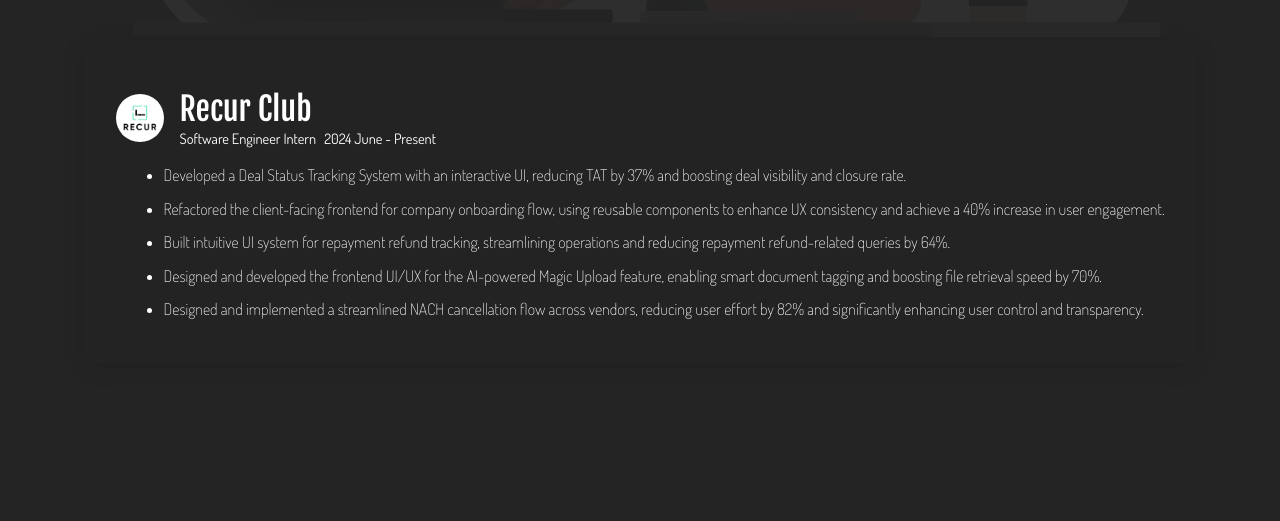
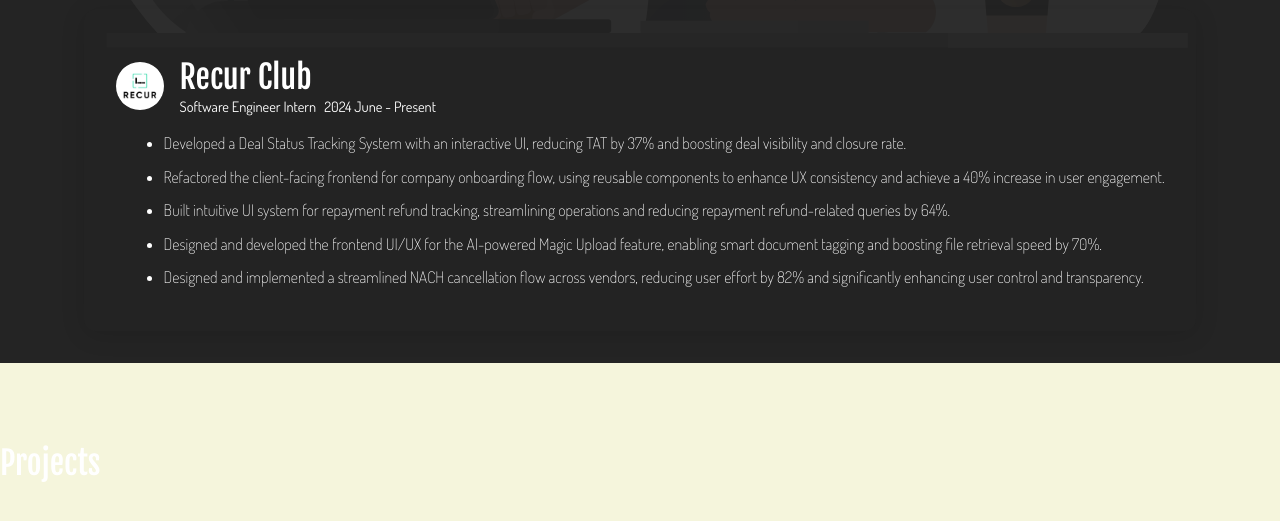
Before and after one commit to dimssu/Dissu-Portfolio, a React (Vite) app: page / in a window 1280 px wide. Shown: the part 815-1336 px from the top of the page. Before the commit the page ends 1242 px from the top, so only its background shows below. Built offline with nearby package versions, Linux system fonts and the light colour scheme.

Commit message:
Pojects section addded

```diff
--- /dev/null
+++ b/src/Components/Projects/Projects.module.scss
@@ -0,0 +1,20 @@
+.ProjectsContainer {
+    display: flex;
+    align-items: center;
+    justify-content: center;
+    width: 100%;
+    height:200px;
+    background-color: beige;
+}
+
+.ProjectsTitle {
+    width: 50%;
+    font-family: 'Fjalla One', sans-serif;
+    font-size: 2rem;
+    color: #fff;
+}
+
+.Projects {
+    width: 50%;
+    display: flex;
+}
--- /dev/null
+++ b/src/Components/Projects/Projects.tsx
@@ -0,0 +1,16 @@
+import styles from './Projects.module.scss';
+
+const Projects = () => {
+  return (
+    <div className={styles.ProjectsContainer}>
+      <div className={styles.ProjectsTitle}>
+        Projects
+      </div>
+      <div className={styles.Projects}>
+
+      </div>
+    </div>
+  )
+}
+
+export default Projects
--- a/src/Layouts/Layout.tsx
+++ b/src/Layouts/Layout.tsx
@@ -5,7 +5,7 @@
   return (
     <>
       <Navbar />
-      <div style={{ padding: '2rem' }}>
+      <div>
         <Outlet />
       </div>
     </>
--- a/src/Pages/Home/Home.tsx
+++ b/src/Pages/Home/Home.tsx
@@ -1,12 +1,14 @@
 import styles from './Home.module.scss'
 import LandingIntro from '../../Components/LandingIntro/LandingIntro'
 import WorkExperience from '../../Components/WrorkExperience/WrorkExperience'
+import Projects from '../../Components/Projects/Projects'
 
 const Home = () => {
   return (
     <div className={styles.HomeContainer}>
         <LandingIntro />
         <WorkExperience />
+        <Projects />
     </div>
   )
 }
```
